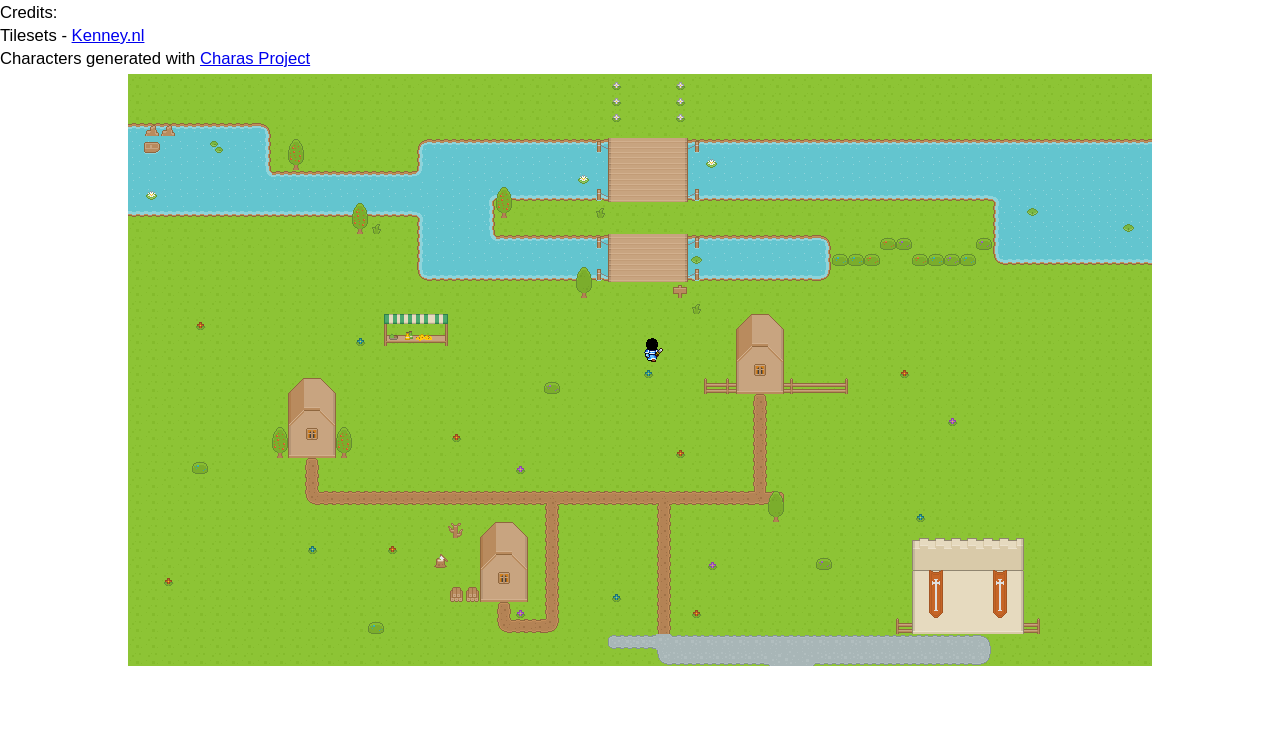
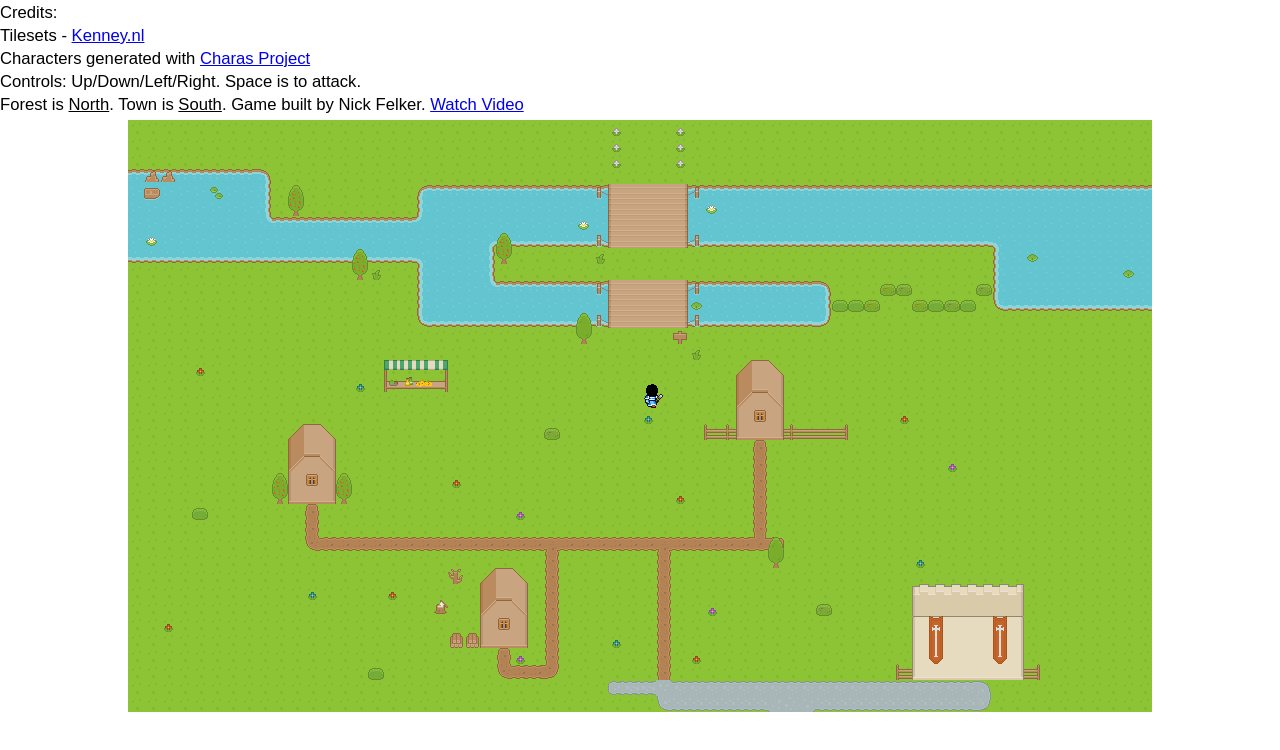
Before and after one commit to Fleker/cacaphony-of-the-wild, a plain HTML site: page index.html in a window 1280 px wide. Drawn offline with Linux system fonts and the light colour scheme; no server answers.

Commit message:
Added more info about the game

```diff
--- a/index.html
+++ b/index.html
@@ -13,7 +13,10 @@
 <body>
     <small>Credits:<br>
         Tilesets - <a href='https://opengameart.org/content/roguelikerpg-pack-1700-tiles' target="_blank">Kenney.nl</a><br>
-        Characters generated with <a href='http://charas-project.net/charas2/index.php' target="_blank">Charas Project</a>
+        Characters generated with <a href='http://charas-project.net/charas2/index.php' target="_blank">Charas Project</a><br>
+        Controls: Up/Down/Left/Right. Space is to attack.<br>
+        Forest is <u>North</u>. Town is <u>South</u>.
+        Game built by Nick Felker. <a href='https://www.youtube.com/watch?v=-tQwL0ZnO4Y' target="_blank">Watch Video</a>
     </small>
 </body>
 </html>
--- a/js/main.js
+++ b/js/main.js
@@ -122,7 +122,7 @@ function Buffer(context, urls) {
             thisBuffer.context.decodeAudioData(request.response, function(buffer) {
                 console.log(typeof buffer, typeof thisBuffer, buffer);
                 thisBuffer.buffer[index] = buffer;
-                if (++this.bufferLoaded == thisBuffer.urls.length - 1) {
+                if (++thisBuffer.bufferLoaded == thisBuffer.urls.length) {
                     console.log("All sounds loaded");
                     callback();
                     thisBuffer.loaded();
```
